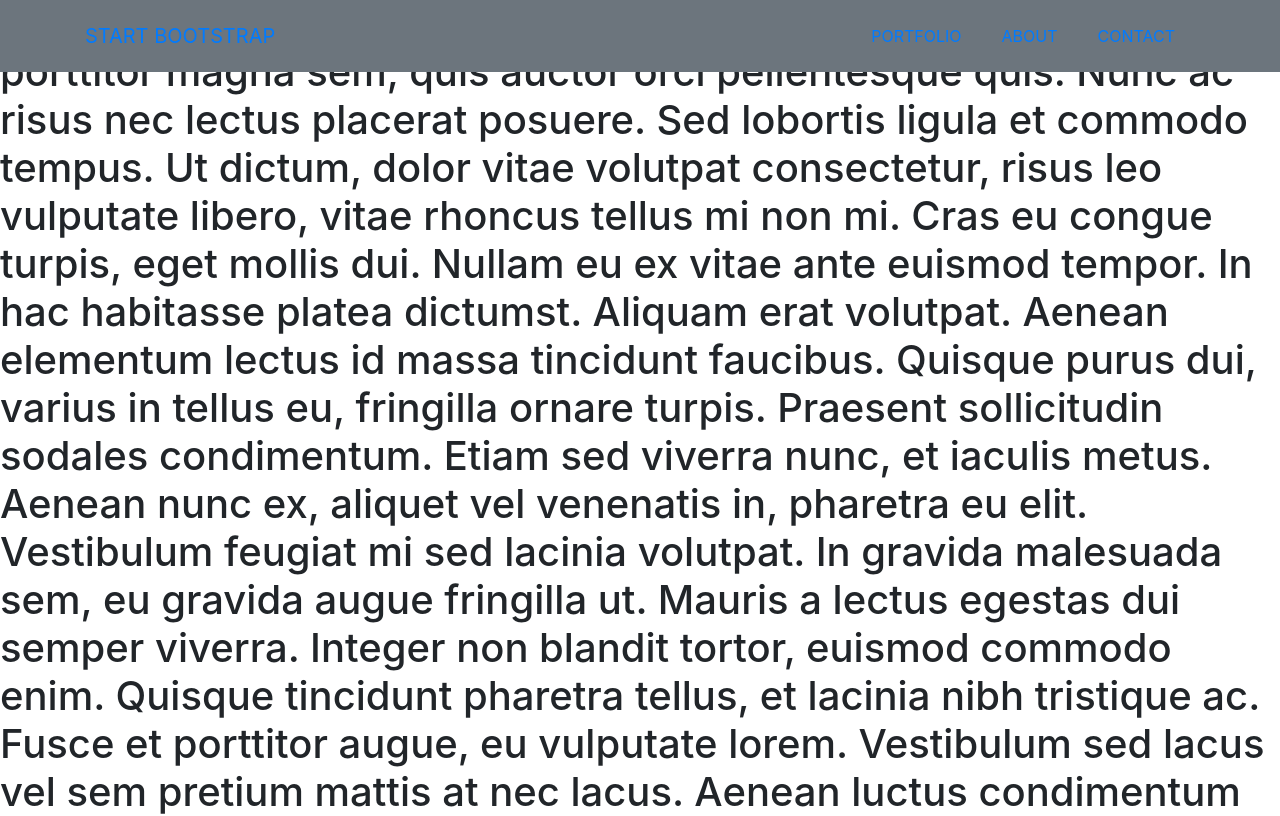
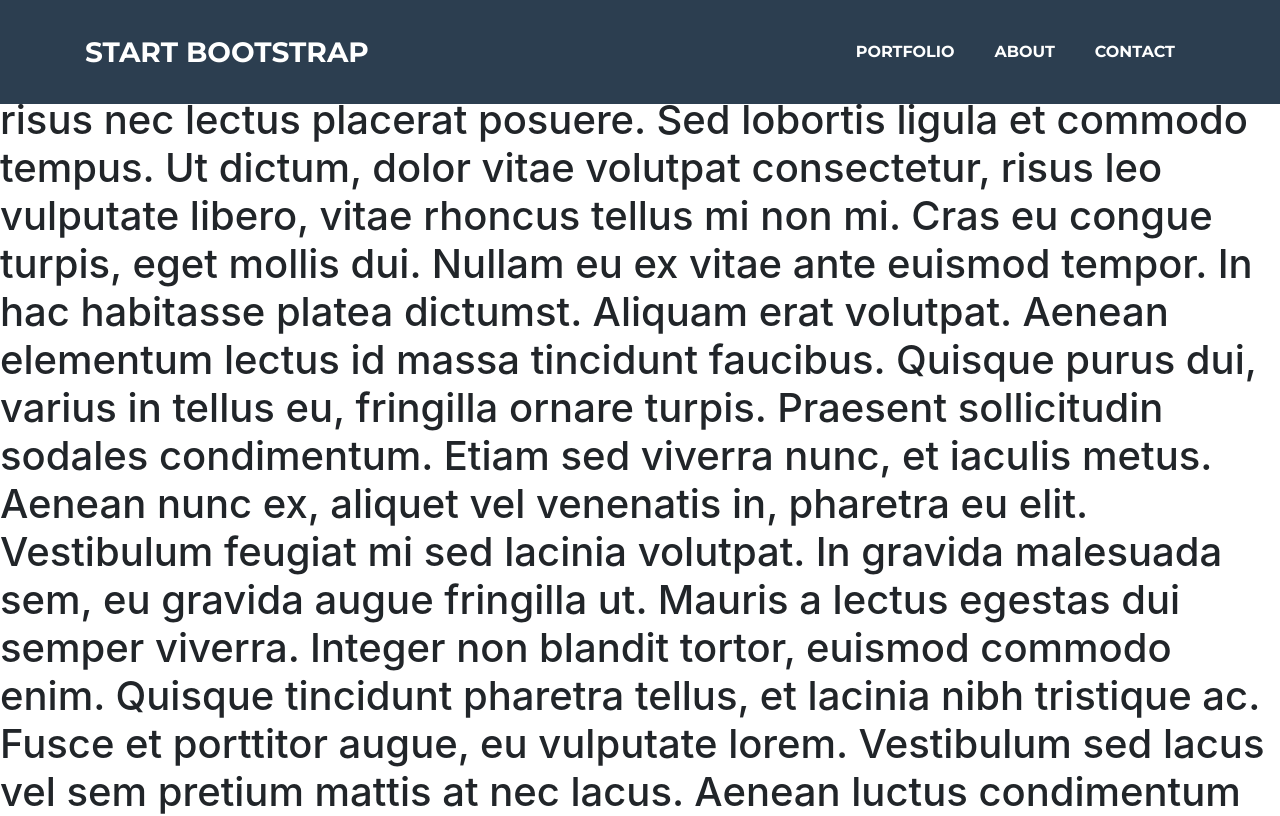
Before and after one commit to RaulDr/personal-website, an Angular app: page /main in a window 1280 px wide. Shown: the top 816 px of the page. Built offline with nearby package versions, Linux system fonts and the light colour scheme.

Commit message:
implement navbar

```diff
--- a/src/app/global/navbar/navbar.component.scss
+++ b/src/app/global/navbar/navbar.component.scss
@@ -0,0 +1,35 @@
+#mainNav {
+  padding-top: 1.5rem;
+  padding-bottom: 1.5rem;
+  -webkit-transition: padding-top .3s, padding-bottom .3s;
+  transition: padding-top .3s, padding-bottom .3s;
+  font-family: Montserrat, -apple-system, BlinkMacSystemFont, "Segoe UI", Roboto, "Helvetica Neue", Arial, "Noto Sans", sans-serif, "Apple Color Emoji", "Segoe UI Emoji", "Segoe UI Symbol", "Noto Color Emoji";
+  font-weight: 700;
+
+  .navbar-brand {
+    color: #fff;
+    display: inline-block;
+    padding-top: .3125rem;
+    padding-bottom: .3125rem;
+    margin-right: 1rem;
+    font-size: 1.75rem;
+    line-height: inherit;
+    white-space: nowrap;
+  }
+
+  .nav-link {
+    color: #fff;
+  }
+}
+
+.fixed-top {
+  position: fixed;
+  top: 0;
+  right: 0;
+  left: 0;
+  z-index: 1030;
+}
+
+.bg-secondary {
+  background-color: #2c3e50 !important;
+}
--- a/src/index.html
+++ b/src/index.html
@@ -5,9 +5,12 @@
   <title>PersonalWebsite</title>
   <base href="/">
   <meta name="viewport" content="width=device-width, initial-scale=1">
+  <link href="https://fonts.googleapis.com/css?family=Montserrat:400,700" rel="stylesheet" type="text/css">
+  <link href="https://fonts.googleapis.com/css?family=Lato:400,700,400italic,700italic" rel="stylesheet"
+        type="text/css">
   <link rel="icon" type="image/x-icon" href="favicon.ico">
 </head>
 <body>
-  <app-root></app-root>
+<app-root></app-root>
 </body>
 </html>
```
